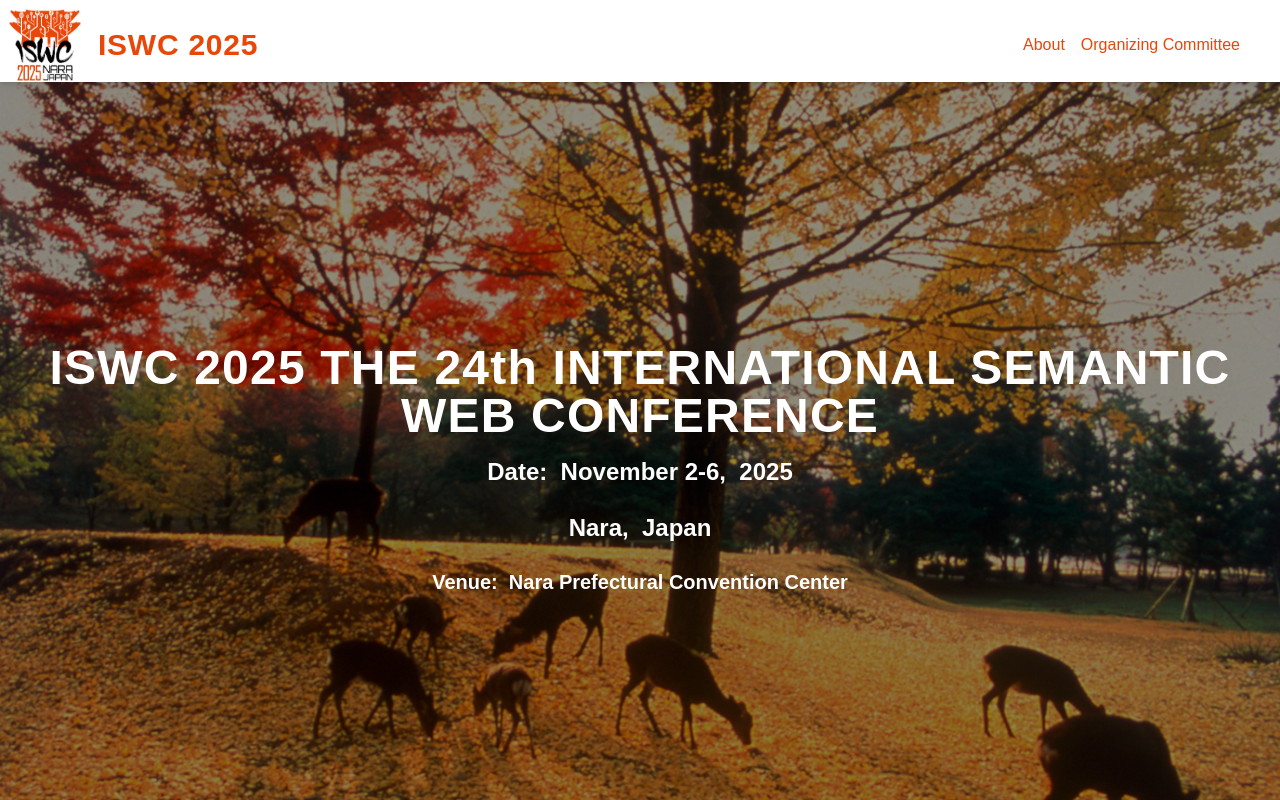
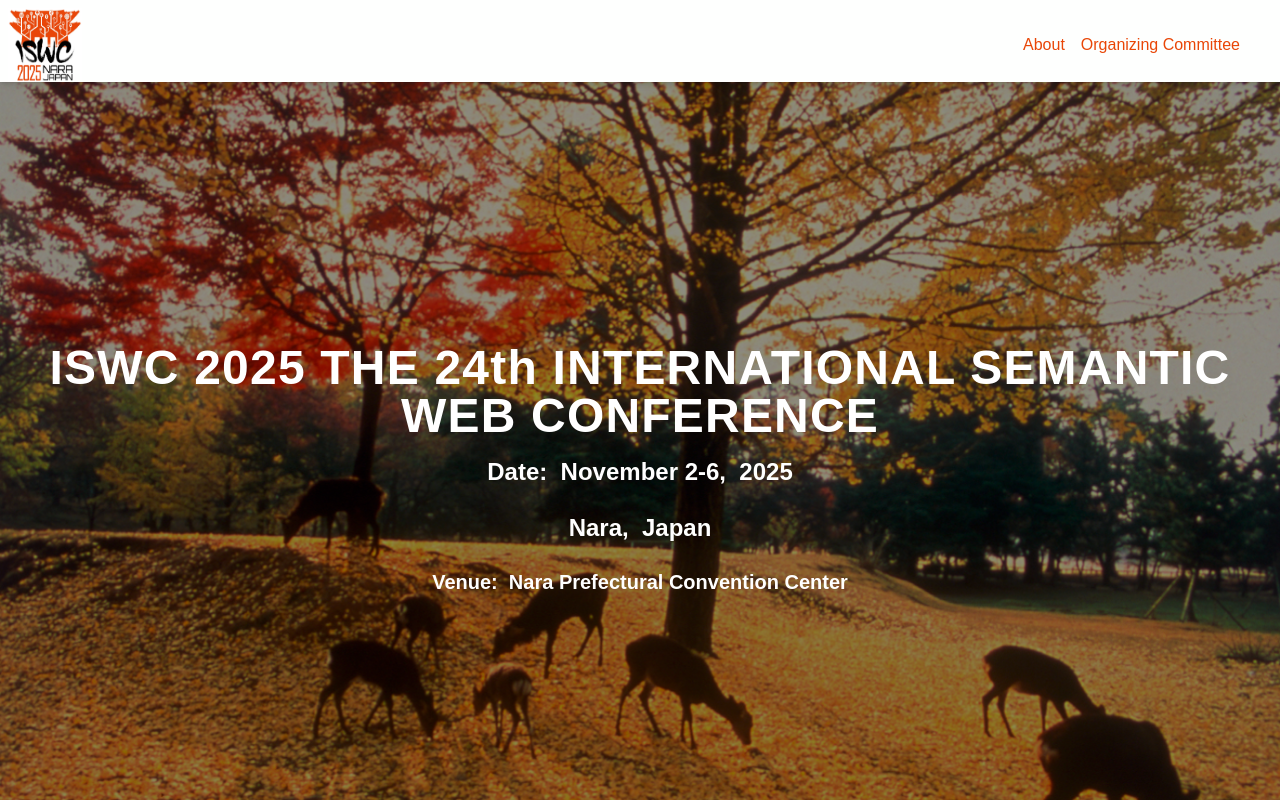
Before and after one commit to iswc-conf/iswc2025, a React (Create React App) app: page / in a window 1280 px wide. Shown: the top 800 px of the page. Built offline with nearby package versions, Linux system fonts and the light colour scheme.

Commit message:
remove iswc from nav

```diff
--- a/src/components/navbar.jsx
+++ b/src/components/navbar.jsx
@@ -33,9 +33,9 @@ export const NavBar = () => {
         <Link to="/">
           <div className="flex items-center justify-center flex-shrink-0 mr-2 md:mr-14 ">
             <img src={logo} className="w-[74px] h-[74px]  mr-4" alt="Logo" />
-            <p style={{ color: '#e94607' }} className=" font-bold text-xl lg:text-3xl tracking-wide">
+            {/* <p style={{ color: '#e94607' }} className=" font-bold text-xl lg:text-3xl tracking-wide">
               ISWC 2025
-            </p>
+            </p> */}
           </div>
         </Link>
         <div className="block lg:hidden">
```
